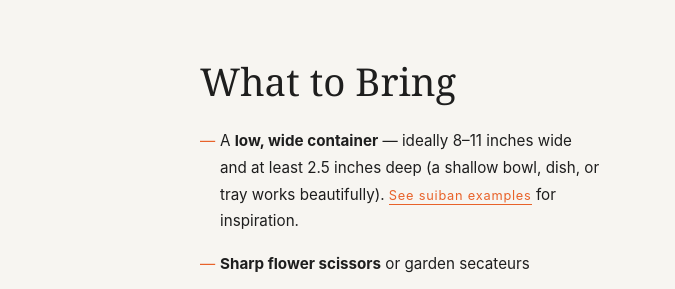
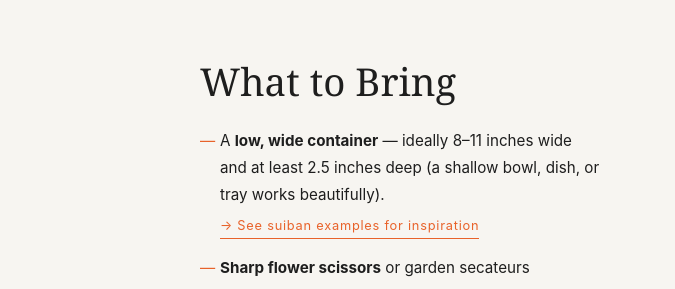
Before and after one commit to mniina/Cosmieldemo, a plain HTML site: page workshop.html in a window 1280 px wide. Shown: the part 2900-3189 px from the top of the page, 0-675 px from the left. Drawn offline with Linux system fonts and the light colour scheme.

Commit message:
Make suiban link more prominent on its own line
Co-Authored-By: Claude Sonnet 4.6 <noreply@anthropic.com>

```diff
--- a/workshop.css
+++ b/workshop.css
@@ -429,6 +429,17 @@ h2 {
   white-space: nowrap;
 }
 
+.suiban-link {
+  display: inline-block;
+  margin-top: 0.4rem;
+  color: var(--gold) !important;
+  font-family: -apple-system, sans-serif;
+  font-size: 0.8rem;
+  letter-spacing: 0.05em;
+  border-bottom: 1px solid var(--gold) !important;
+  padding-bottom: 1px;
+}
+
 /* INSTRUCTOR */
 .instructor-card {
   background: var(--cream);
--- a/workshop.html
+++ b/workshop.html
@@ -141,7 +141,7 @@
       <div>
         <h2>What to Bring</h2>
         <ul class="bring-list">
-          <li>A <strong>low, wide container</strong> — ideally 8–11 inches wide and at least 2.5 inches deep (a shallow bowl, dish, or tray works beautifully). <a href="https://www.pinterest.com/ideas/suiban-ikebana/945658018591/" target="_blank">See suiban examples</a> for inspiration.</li>
+          <li>A <strong>low, wide container</strong> — ideally 8–11 inches wide and at least 2.5 inches deep (a shallow bowl, dish, or tray works beautifully).<br/><a href="https://www.pinterest.com/ideas/suiban-ikebana/945658018591/" target="_blank" class="suiban-link">→ See suiban examples for inspiration</a></li>
           <li><strong>Sharp flower scissors</strong> or garden secateurs</li>
           <li>A <strong>small hand towel</strong></li>
           <li>An open mind and a willingness to slow down</li>
```
